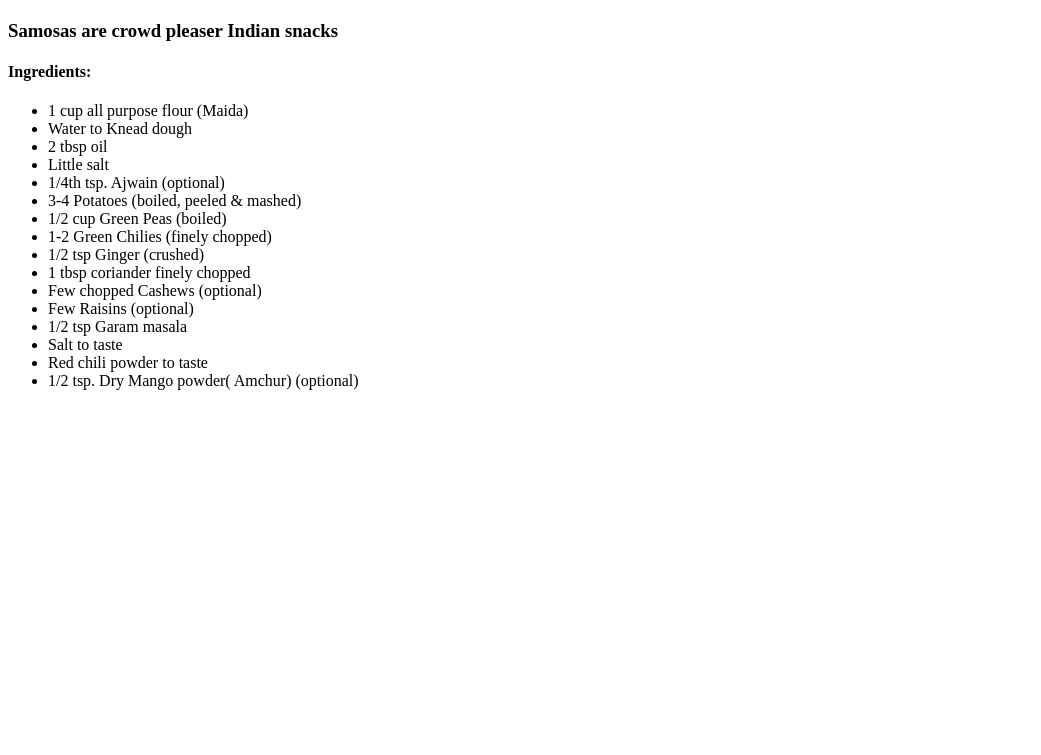
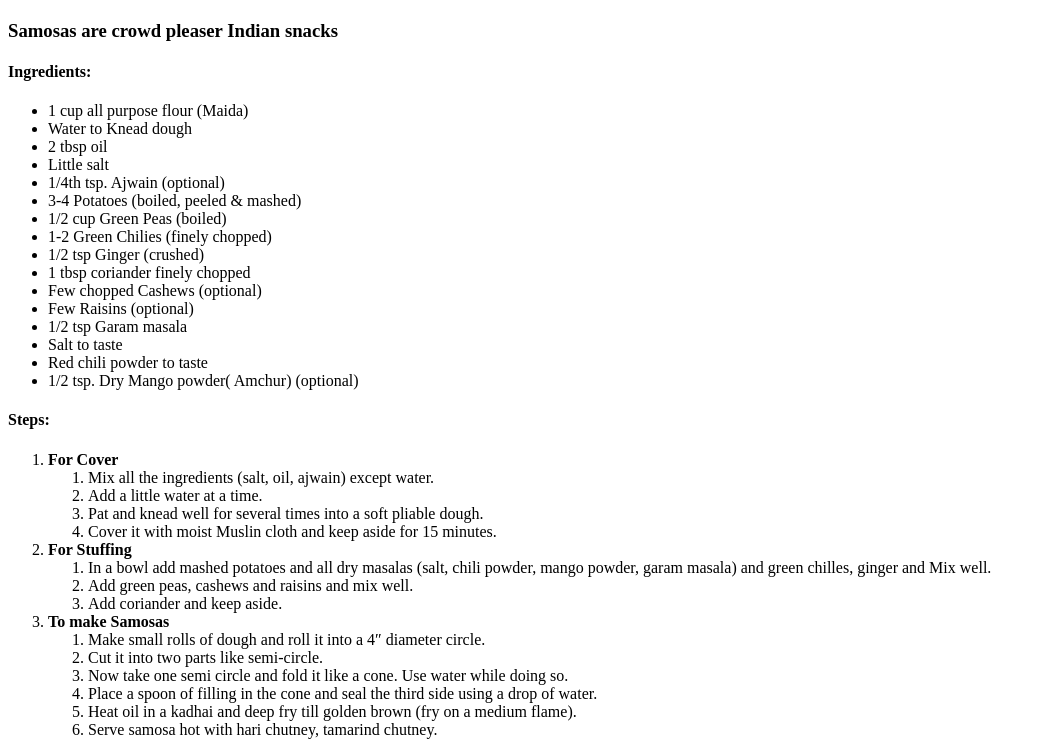
Before and after one commit to IamAnKYy/odin-recipes, a plain HTML site: page recipes/samsosa.html in a window 1280 px wide. Shown: the part 383-1138 px from the top of the page, without its empty margins (0-1041 px from the left). Before the commit the page ends 800 px from the top, so only its background shows below. Drawn offline with Linux system fonts and the light colour scheme.

Commit message:
Add steps to make samosa in samosa.html

```diff
--- a/recipes/samsosa.html
+++ b/recipes/samsosa.html
@@ -29,5 +29,33 @@
         <li>Red chili powder to taste</li>
         <li>1/2 tsp. Dry Mango powder( Amchur) (optional)</li>
     </ul>
+    <h4>Steps:</h4>
+    <ol>
+        <li><b>For Cover</b>
+            <ol>
+                <li>Mix all the ingredients (salt, oil, ajwain) except water.</li>
+                <li>Add a little water at a time.</li>
+                <li>Pat and knead well for several times into a soft pliable dough.</li>
+                <li>Cover it with moist Muslin cloth and keep aside for 15 minutes.</li>
+            </ol>
+        </li>
+        <li><b>For Stuffing</b>
+            <ol>
+                <li>In a bowl add mashed potatoes and all dry masalas (salt, chili powder, mango powder, garam masala) and green chilles, ginger and Mix well.</li>
+                <li>Add green peas, cashews and raisins and mix well.</li>
+                <li>Add coriander and keep aside.</li>
+            </ol>
+        </li>
+        <li><b>To make Samosas</b>
+            <ol>
+                <li>Make small rolls of dough and roll it into a 4″ diameter circle.</li>
+                <li>Cut it into two parts like semi-circle.</li>
+                <li>Now take one semi circle and fold it like a cone. Use water while doing so.</li>
+                <li>Place a spoon of filling in the cone and seal the third side using a drop of water.</li>
+                <li>Heat oil in a kadhai and deep fry till golden brown (fry on a medium flame).</li>
+                <li>Serve samosa hot with hari chutney, tamarind chutney.</li>
+            </ol>
+        </li>
+    </ol>
 </body>
 </html>
```
